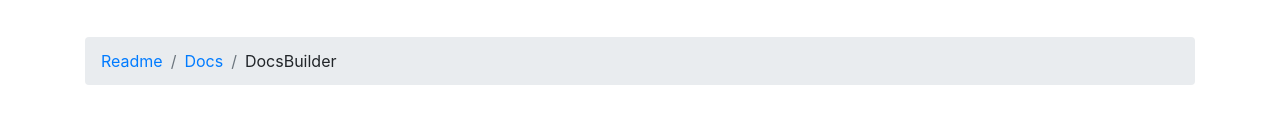
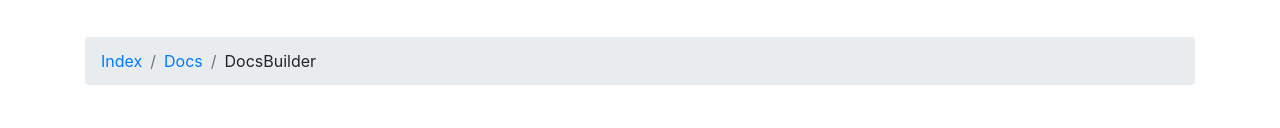
Before and after one commit to jamescalam/autodocs, a plain HTML site: page docs/docs.DocsBuilder.html in a window 1280 px wide. Shown: the part 223-351 px from the top of the page. Drawn offline with Linux system fonts and the light colour scheme.

Commit message:
page link update

```diff
--- a/docs/docs.DocsBuilder.html
+++ b/docs/docs.DocsBuilder.html
@@ -35,7 +35,7 @@
     <!-- Breadcrumb Navigation -->
     <nav aria-label="breadcrumb">
       <ol class="breadcrumb">
-        <li class="breadcrumb-item active"><a href="../readme.html">Readme</a></li>
+        <li class="breadcrumb-item active"><a href="../index.html">Index</a></li>
 
         <li class="breadcrumb-item active"><a href="docs.html">Docs</a></li>
 
```
Also changed, not shown: docs/docs.html (+1 -1 lines).
